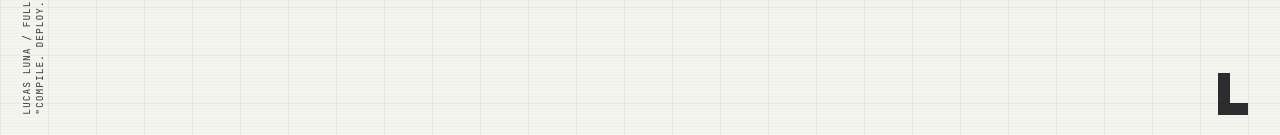
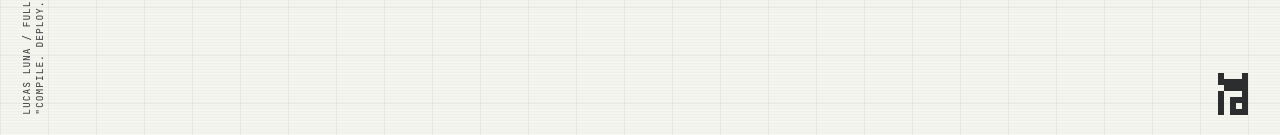
Before and after one commit to LuccasLuna/LuccasLuna.github.io, a React (Vite) app: page / in a window 1280 px wide. Shown: the part 665-800 px from the top of the page. Built offline with nearby package versions, Linux system fonts and the light colour scheme.

Commit message:
feat(*): adicionando efeito ao elemento inferior direito

```diff
--- a/src/components/CornerMarks.tsx
+++ b/src/components/CornerMarks.tsx
@@ -1,15 +1,10 @@
 import { motion, useReducedMotion, useTransform } from 'motion/react'
 import { useScrollProgress } from '../hooks/useScrollProgress'
 import Globe from './Globe'
+import PixelShape from './PixelShape'
 
 // Marcas decorativas fixas nos cantos da janela (estilo HUD). Só aparecem em telas largas,
 // ficam atrás da navbar e não recebem cliques nem leitura de tela.
-
-// monograma "L" em pixel art (5 x 7)
-const LOGO: [number, number, number, number][] = [
-  [0, 0, 2, 7],
-  [2, 5, 3, 2],
-]
 
 const BARS = [3, 1, 2, 1, 1, 3, 1, 2, 1, 3, 1, 1, 2]
 
@@ -55,11 +50,7 @@ export default function CornerMarks() {
         </span>
       </div>
 
-      <svg className="corner corner--br" viewBox="0 0 5 7" width="30" height="42" shapeRendering="crispEdges">
-        {LOGO.map(([x, y, w, h], i) => (
-          <rect key={i} x={x} y={y} width={w} height={h} fill="currentColor" />
-        ))}
-      </svg>
+      <PixelShape className="corner corner--br" />
     </div>
   )
 }
--- /dev/null
+++ b/src/components/PixelShape.tsx
@@ -0,0 +1,60 @@
+import { useEffect, useState } from 'react'
+
+const COLS = 5
+const ROWS = 7
+const TOTAL = COLS * ROWS
+const INTERVAL = 4000
+const MIN_ON = Math.ceil(TOTAL * 0.4)
+
+const rand = (min: number, max: number) => min + Math.floor(Math.random() * (max - min + 1))
+
+// Bloco sólido 5x7 ao qual faltam pixels: alguns retângulos recortados + pixels soltos removidos.
+function randomShape(prev?: boolean[]): boolean[] {
+  for (let attempt = 0; attempt < 20; attempt++) {
+    const cells = Array<boolean>(TOTAL).fill(true)
+
+    for (let n = rand(1, 3); n > 0; n--) {
+      const w = rand(1, 3)
+      const h = rand(1, 3)
+      const x0 = rand(0, COLS - w)
+      const y0 = rand(0, ROWS - h)
+      for (let y = y0; y < y0 + h; y++) for (let x = x0; x < x0 + w; x++) cells[y * COLS + x] = false
+    }
+    const scatter = 0.1 + Math.random() * 0.05
+    for (let i = 0; i < TOTAL; i++) if (Math.random() < scatter) cells[i] = false
+
+    const on = cells.filter(Boolean).length
+    const same = prev?.every((v, i) => v === cells[i])
+    if (on >= MIN_ON && !same) return cells
+  }
+  return Array<boolean>(TOTAL).fill(true)
+}
+
+// Bloco de pixels que, de tempos em tempos, se dissolve em outro formato aleatório.
+export default function PixelShape({ className }: { className?: string }) {
+  const [cells, setCells] = useState<boolean[]>(() => randomShape())
+  // atraso aleatório por pixel (sorteado uma vez), para a troca parecer uma dissolução
+  const [delays] = useState(() => Array.from({ length: TOTAL }, () => rand(0, 250)))
+
+  useEffect(() => {
+    if (window.matchMedia('(prefers-reduced-motion: reduce)').matches) return
+    const id = setInterval(() => setCells((prev) => randomShape(prev)), INTERVAL)
+    return () => clearInterval(id)
+  }, [])
+
+  return (
+    <svg className={className} viewBox={`0 0 ${COLS} ${ROWS}`} width="30" height="42" shapeRendering="crispEdges">
+      {cells.map((on, i) => (
+        <rect
+          key={i}
+          x={i % COLS}
+          y={Math.floor(i / COLS)}
+          width="1"
+          height="1"
+          fill="currentColor"
+          style={{ opacity: on ? 1 : 0, transition: 'opacity 0.25s', transitionDelay: `${delays[i]}ms` }}
+        />
+      ))}
+    </svg>
+  )
+}
```
Also changed, not shown: doc/esqueleto.md (+2 -0 lines).
